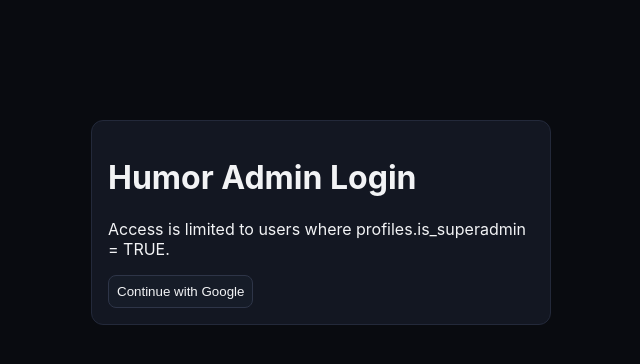
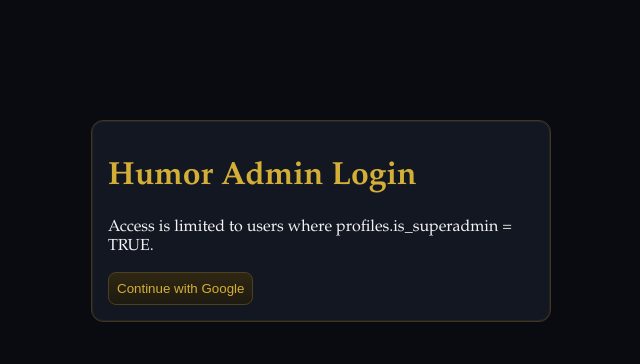
Before and after one commit to onethousanddollarbeef/humorous-admin, a Next.js app: page /login in a window 1280 px wide. Shown: the top 364 px of the page, without its empty margins (319-959 px from the left). Built offline with nearby package versions, Linux system fonts and the light colour scheme.

Commit message:
Add image file uploads and gold Bookmania-themed admin styling

```diff
--- a/app/globals.css
+++ b/app/globals.css
@@ -1,6 +1,8 @@
 :root {
   color-scheme: dark;
-  font-family: Inter, Arial, sans-serif;
+  font-family: "Bookmania", "Iowan Old Style", "Palatino Linotype", Palatino, Georgia, serif;
+  --gold: #d4af37;
+  --gold-soft: #b9972f;
 }
 
 * {
@@ -26,9 +28,10 @@ a {
 
 .card {
   background: #131722;
-  border: 1px solid #23293a;
+  border: 1px solid #3f3720;
   border-radius: 12px;
   padding: 16px;
+  box-shadow: inset 0 0 0 1px rgba(212, 175, 55, 0.08);
 }
 
 .grid {
@@ -48,15 +51,19 @@ a {
 .table th,
 .table td {
   text-align: left;
-  border-bottom: 1px solid #23293a;
+  border-bottom: 1px solid #2f2a1b;
   padding: 10px 8px;
+}
+
+.table th {
+  color: var(--gold);
 }
 
 button,
 input,
 textarea,
 select {
-  border: 1px solid #2e3548;
+  border: 1px solid #4a4123;
   background: #161c28;
   color: #f2f3f5;
   border-radius: 8px;
@@ -65,6 +72,8 @@ select {
 
 button {
   cursor: pointer;
+  background: linear-gradient(180deg, #2f2712 0%, #1e1a11 100%);
+  color: var(--gold);
 }
 
 nav {
@@ -78,3 +87,17 @@ nav .links {
   display: flex;
   gap: 10px;
 }
+
+nav .links a,
+h1,
+h2,
+h3,
+label,
+strong {
+  color: var(--gold);
+}
+
+a:hover,
+button:hover {
+  color: #f3d574;
+}
```
Also changed, not shown: app/admin/images/page.tsx (+26 -4 lines).
